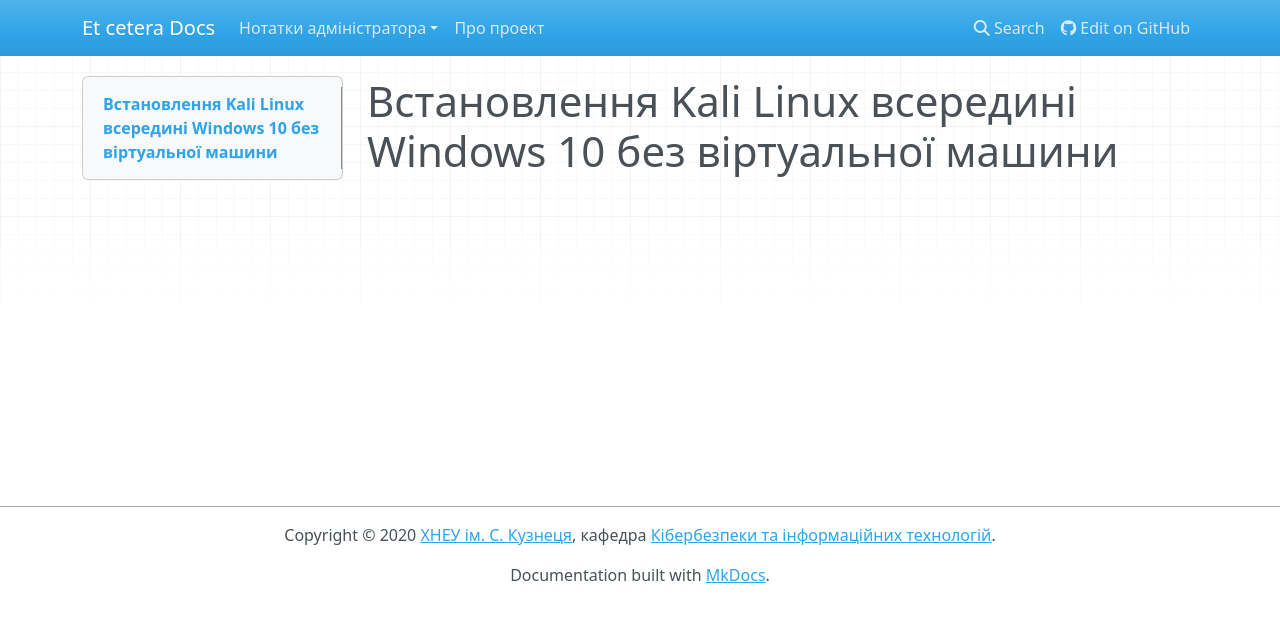
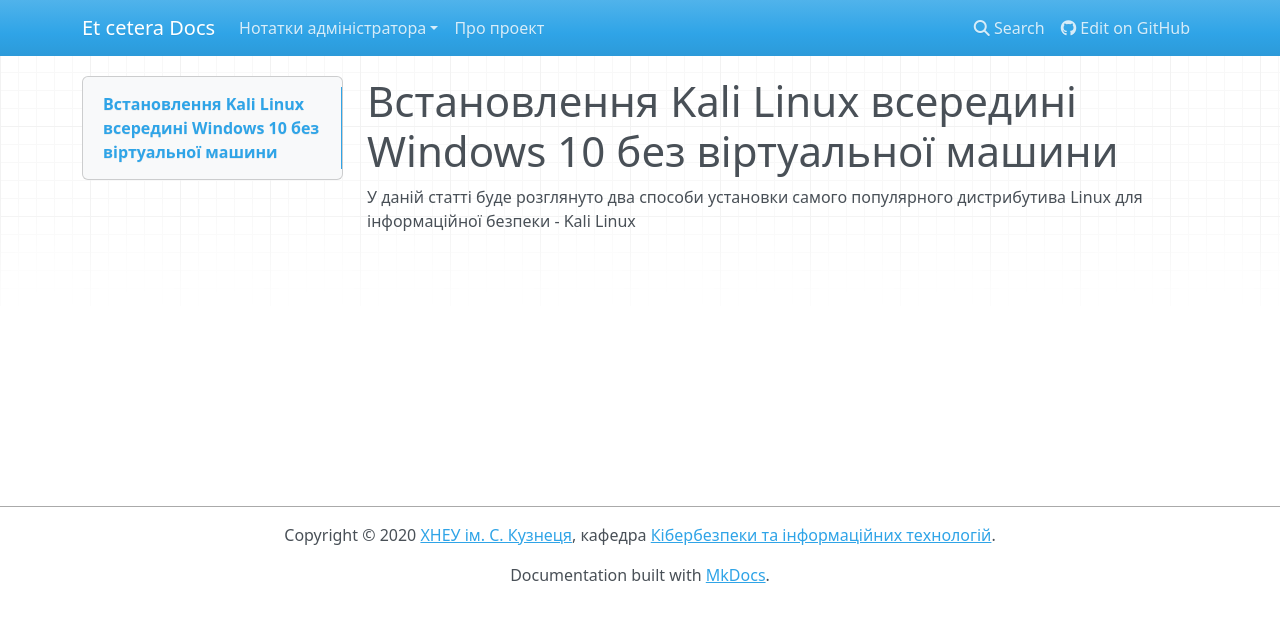
Before and after one commit to texnotes/sitesdocs, an MkDocs documentation site: the page built from docs/kaliwindows.md, in a window 1280 px wide. Shown: the top 622 px of the page. Built offline with MkDocs 1.6.1, drawn with Linux system fonts in a browser that asks for light colours; nearby versions of some CDN libraries.

Commit message:
Update kaliwindows.md

```diff
--- a/docs/kaliwindows.md
+++ b/docs/kaliwindows.md
@@ -1 +1,2 @@
 # Встановлення Kali Linux всередині Windows 10 без віртуальної машини
+У даній статті буде розглянуто два способи установки самого популярного дистрибутива Linux для інформаційної безпеки - Kali Linux
```
